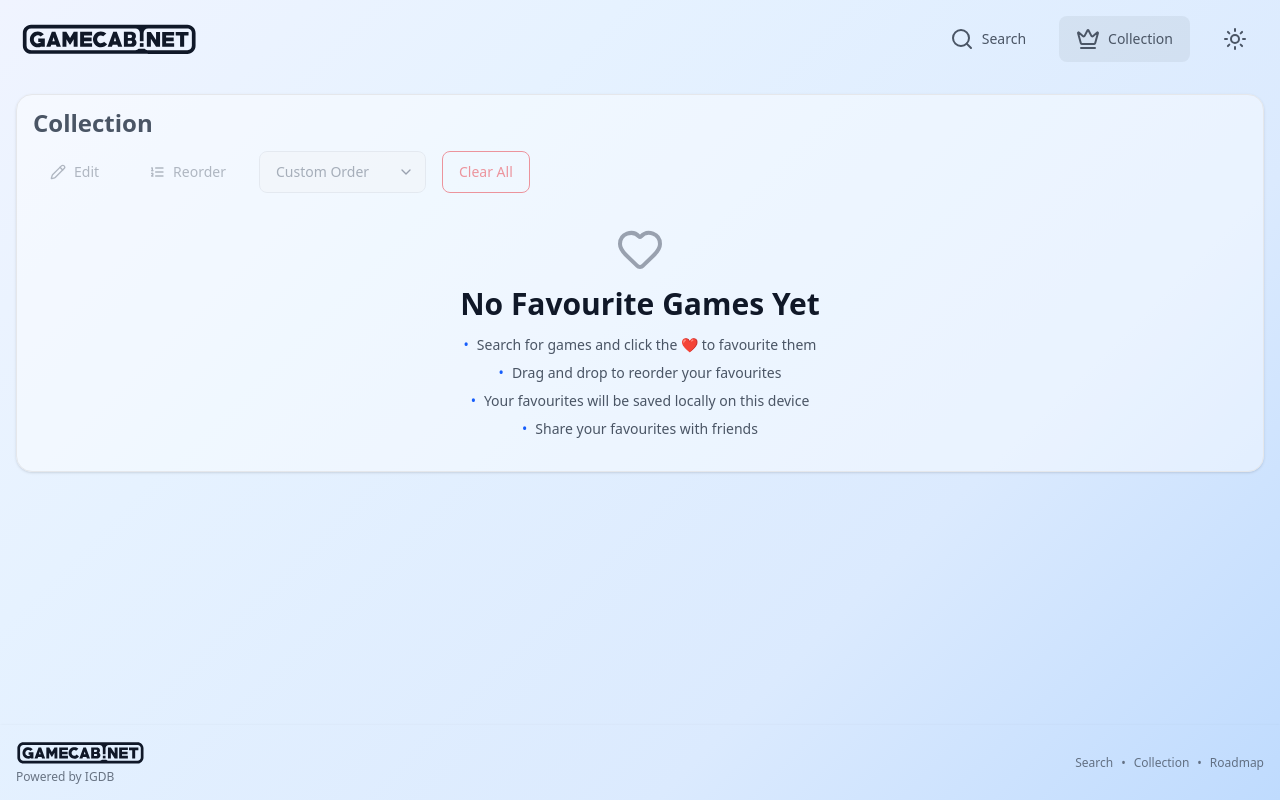
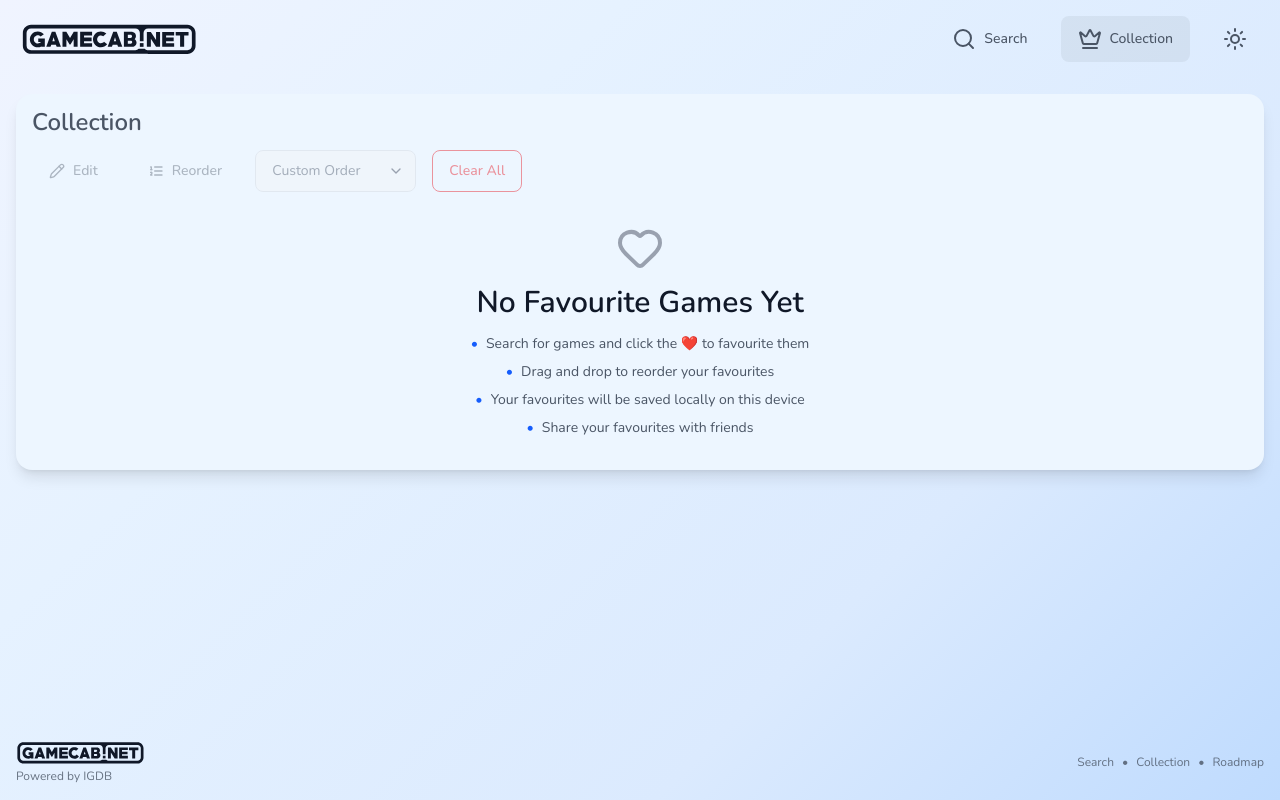
Before and after one commit to ZakMooney/GameCab, a React (Vite) app: page /collection in a window 1280 px wide. Built offline with nearby package versions, Linux system fonts and the light colour scheme.

Commit message:
style: add font, section headings, tweak footer and card

```diff
--- a/index.html
+++ b/index.html
@@ -4,6 +4,9 @@
     <meta charset="UTF-8" />
     <link rel="icon" type="image/svg+xml" href="/favicon.svg" />
     <meta name="viewport" content="width=device-width, initial-scale=1.0" />
+    <link rel="preconnect" href="https://fonts.googleapis.com">
+    <link rel="preconnect" href="https://fonts.gstatic.com" crossorigin>
+    <link href="https://fonts.googleapis.com/css2?family=Nunito+Sans:ital,opsz,wght@0,6..12,200..1000;1,6..12,200..1000&family=Nunito:ital,wght@0,200..1000;1,200..1000&display=swap" rel="stylesheet">
     <title>GAMECAB.NET</title>
   </head>
   <body>
--- a/src/components/Home/GameCard.jsx
+++ b/src/components/Home/GameCard.jsx
@@ -69,7 +69,7 @@ const GameCard = ({ game, showFavouriteButton = true }) => {
   const category = getCategoryName(game.category);
 
   return (
-    <Card className="flex h-full shadow-sm hover:shadow-md hover:-translate-y-1 relative" slim>
+    <Card className="flex h-full hover:shadow-xl hover:-translate-y-1 relative" slim>
       {showFavouriteButton && (
         <button
           onClick={handleFavouriteClick}
--- a/src/components/Home/GameSearch.jsx
+++ b/src/components/Home/GameSearch.jsx
@@ -128,12 +128,6 @@ const GameSearch = () => {
     setSearchTerm(e.target.value);
   };
 
-  const handleClearSearch = () => {
-    setSearchTerm('');
-    setSearchResults([]);
-    setHasSearched(false);
-  };
-
   const handleCategoryToggle = (categoryId) => {
     toggleCategory(categoryId);
   };
@@ -169,13 +163,13 @@ const GameSearch = () => {
             </div>
           </div>
 
-          <div className="w-full flex justify-between mt-4">
+          <div className="w-full flex flex-col-reverse gap-4 sm:flex-row justify-between mt-4">
             <div>
               <Button
                 onClick={() => navigate('/collection')}
-                variant={favouritesCount > 0 ? 'primary' : 'secondary'}
+                variant={favouritesCount > 0 ? 'primary' : 'ghost'}
                 size="lg"
-                className="relative"
+                className="relative w-full"
               >
                 Your Collection
                 {favouritesCount > 0 ? (
@@ -208,7 +202,7 @@ const GameSearch = () => {
               </div>
               {/* Filter Dropdown */}
               {isFilterOpen && (
-                <div className="absolute top-full right-0 mt-2 w-full bg-bg-content dark:bg-bg-content-dark border border-card-border dark:border-card-border-dark rounded-lg shadow-lg z-10 p-4" ref={filterRef}>
+                <div className="absolute top-full right-0 mt-2 w-full bg-bg-content dark:bg-bg-content-dark rounded-lg shadow-2xl z-10 p-4" ref={filterRef}>
                   <div className="flex items-center justify-between mb-3">
                     <Typography
                       variant="h5"
@@ -256,9 +250,15 @@ const GameSearch = () => {
         </div>
       </Card>
 
-      <div className="mt-4 sm:mt-8">
+      <div className="mt-4 sm:mt-8 mb-8 sm:mb-16">
         {isSearching || hasSearched || error ? (
-          <div className="w-full max-w-6xl mx-auto p-4">
+          <div className="w-full max-w-6xl mx-auto">
+            <Typography
+              variant="h1"
+              className="mb-4"
+            >
+              Search Results
+            </Typography>
             {isSearching && (
               <div className="flex flex-col items-center text-center py-12">
                 <LoaderCircle className="w-12 h-12 mb-4 text-blue-600 animate-spin" />
@@ -321,10 +321,20 @@ const GameSearch = () => {
             )}
           </div>
         ) : (
-          <PopularGames debouncedSearchTerm={debouncedSearchTerm} />
+          null
         )}
       </div>
 
+      <div className="mt-4">
+        <Typography
+          variant="h1"
+          className="mb-4"
+        >
+          {/* <Trophy className="w-8 h-8 text-amber-600 dark:text-amber-300" /> */}
+          Most Popular
+        </Typography>
+        <PopularGames />
+      </div>
     </>
 
   );
--- a/src/components/Home/PopularGames.jsx
+++ b/src/components/Home/PopularGames.jsx
@@ -31,11 +31,12 @@ const PopularGames = ({debouncedSearchTerm}) => {
 
   useEffect(() => {
     if (isReady) {
-      if (debouncedSearchTerm === '') {
+      // if (debouncedSearchTerm === '') {
         loadPopularGames();
-      }
+      // }
     }
-  }, [isReady, debouncedSearchTerm]);
+  // }, [isReady, debouncedSearchTerm]);
+  }, [isReady]);
 
   const loadPopularGames = async () => {
     setIsLoading(true);
--- a/src/components/ui/Card.jsx
+++ b/src/components/ui/Card.jsx
@@ -3,7 +3,7 @@ import React from 'react';
 function Card(props) {
   const { className, slim } = props;
 
-  const defaultClasses = `transition-all duration-200 bg-bg-content/40 dark:bg-bg-content-dark/40 border border-card-border dark:border-card-border-dark rounded-2xl shadow-sm p-4`;
+  const defaultClasses = `transition-all duration-200 bg-bg-content dark:bg-bg-content-dark rounded-2xl shadow-lg p-4`;
 
   let useClasses = defaultClasses + ' ' + className;
 
--- a/src/components/ui/Footer.jsx
+++ b/src/components/ui/Footer.jsx
@@ -18,7 +18,7 @@ const Footer = ({links}) => {
 
   return (
     <>
-      <footer className="flex justify-center transition-all duration-200 shadow-sm py-2 md:py-4 z-50 relative">
+      <footer className="flex justify-center transition-all duration-200 py-2 md:py-4 z-50 relative">
         <div className="flex items-center justify-between w-full max-w-[96rem] px-4">
           <div className="flex justify-between items-center w-full md:w-auto">
             <div className="flex flex-col">
--- a/src/index.css
+++ b/src/index.css
@@ -4,7 +4,7 @@
 
 @theme {
   --color-base-text: var(--color-gray-600);
-  --color-base-text-dark: var(--color-gray-400);
+  --color-base-text-dark: var(--color-gray-200);
 
   --color-heading-text: var(--color-gray-900);
   --color-heading-text-dark: var(--color-gray-100);
@@ -12,8 +12,8 @@
   --color-bg-base: var(--color-gray-50);
   --color-bg-base-dark: var(--color-gray-900);
 
-  --color-bg-content: var(--color-white);
-  --color-bg-content-dark: var(--color-gray-800);
+  --color-bg-content: oklch(0.97 0.02 259.55);
+  --color-bg-content-dark: oklch(0.26 0.04 272);
 
   --color-card-border: var(--color-gray-200);
   --color-card-border-dark: var(--color-gray-700);
@@ -47,6 +47,11 @@
   background-image: linear-gradient(135deg, #0f0f23 0%, #1a1a2e 50%, #16213e 100%)
 }
 
+html {
+   font-family: Nunito Sans, sans-serif;
+   font-family: Nunito, sans-serif;
+}
+
 .gc-container {
   @apply p-4 max-w-[40rem] md:max-w-[50rem] lg:max-w-[60rem] xl:max-w-[80rem] 2xl:max-w-[95rem] m-auto;
 }
```
Lines whose indentation alone changed are shown as unchanged.
